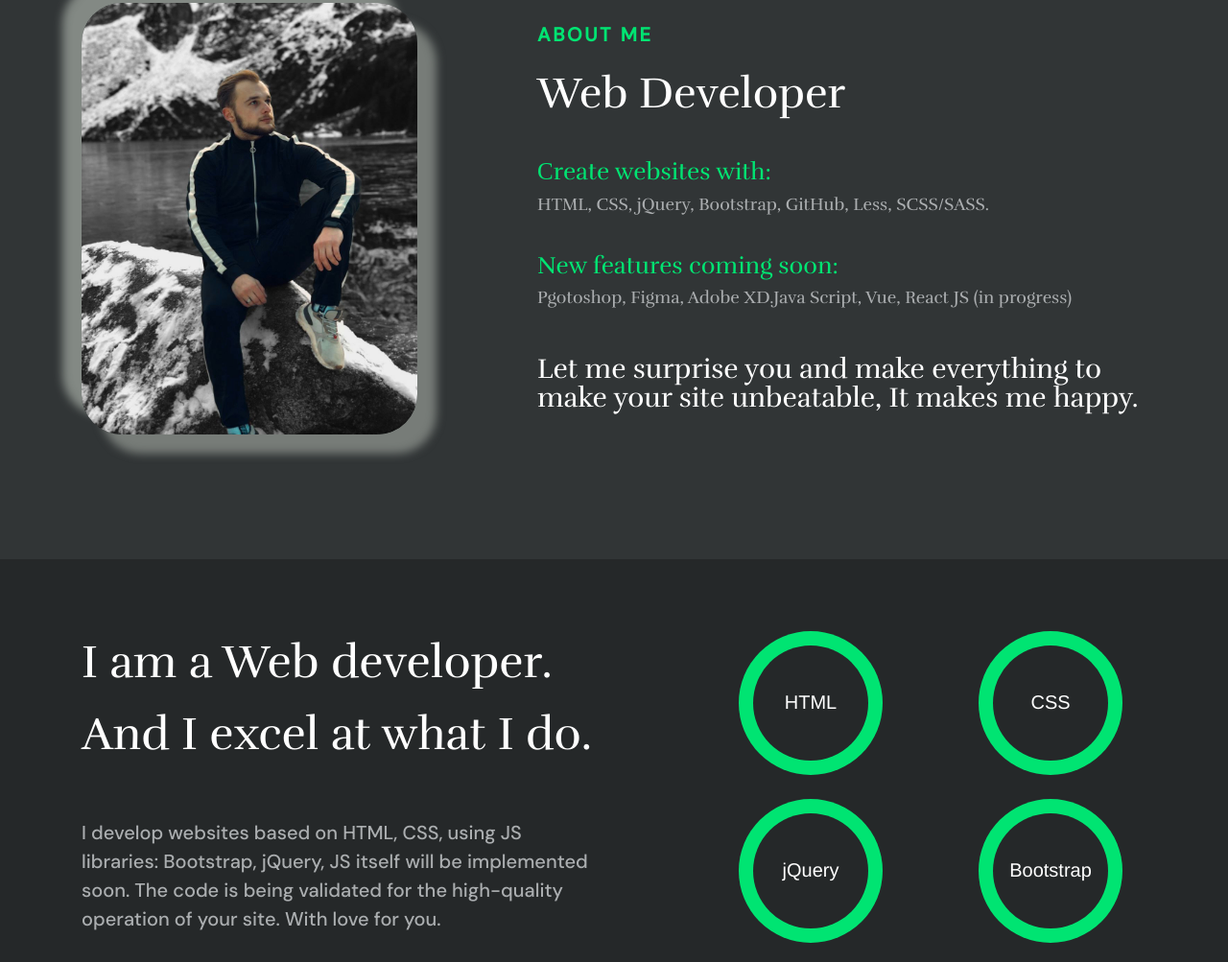
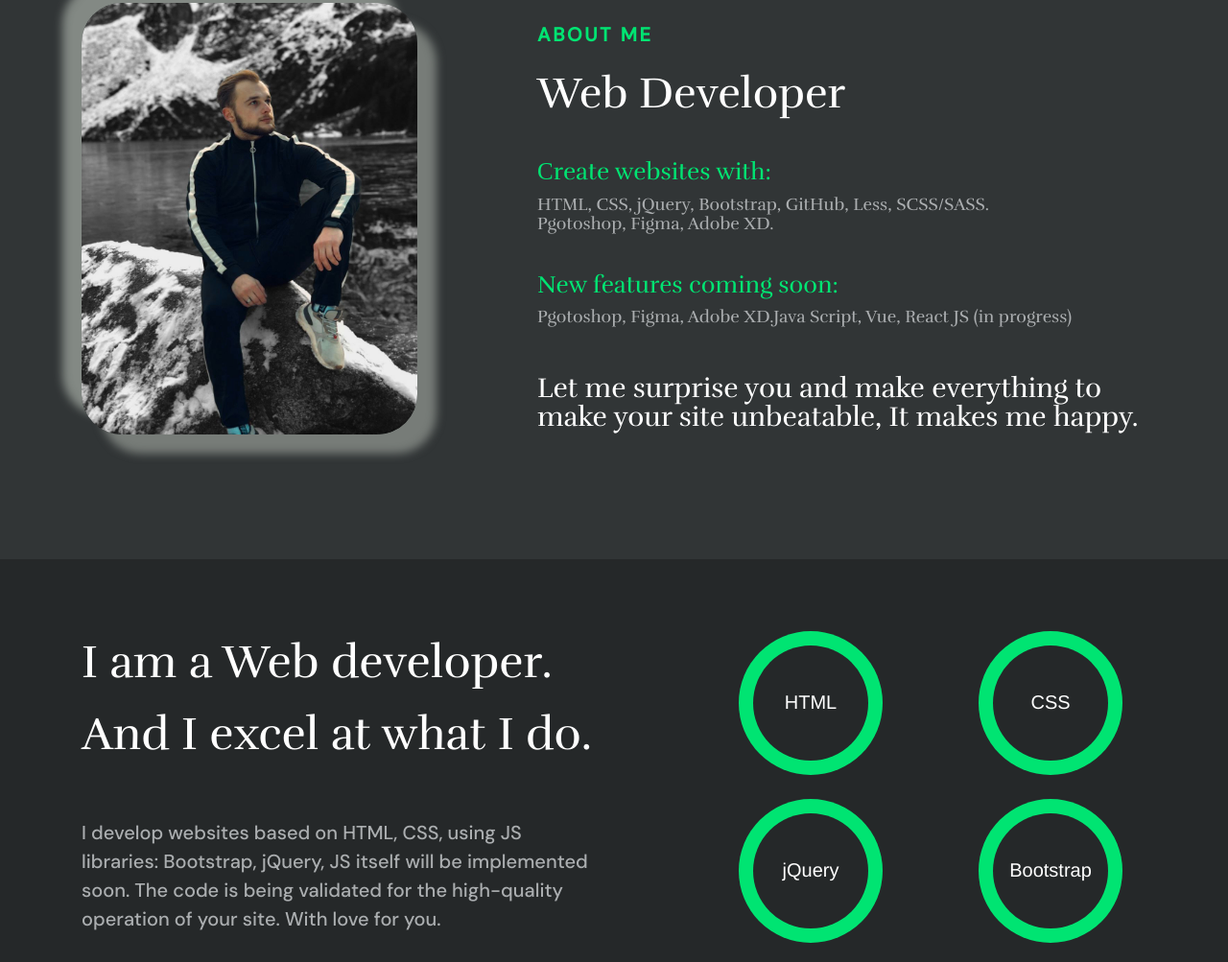
Before and after one commit to alexroddd/alexroddd.github.io, a plain HTML site: page index.html in a window 1280 px wide. Shown: the part 820-1823 px from the top of the page at 96% size. Drawn offline with nearby package versions, Linux system fonts and the light colour scheme.

Commit message:
Update index.html

```diff
--- a/index.html
+++ b/index.html
@@ -111,7 +111,7 @@
             <div class="create">
 
               <h4 class="ab-me-3_some">Сreate websites with:</h4>
-              <p class="ab-me-3">HTML, CSS, jQuery, Bootstrap, GitHub, Less, SCSS/SASS.</p>
+              <p class="ab-me-3">HTML, CSS, jQuery, Bootstrap, GitHub, Less, SCSS/SASS.</br>Pgotoshop, Figma, Adobe XD.</p>
 
             </div>
 
```
